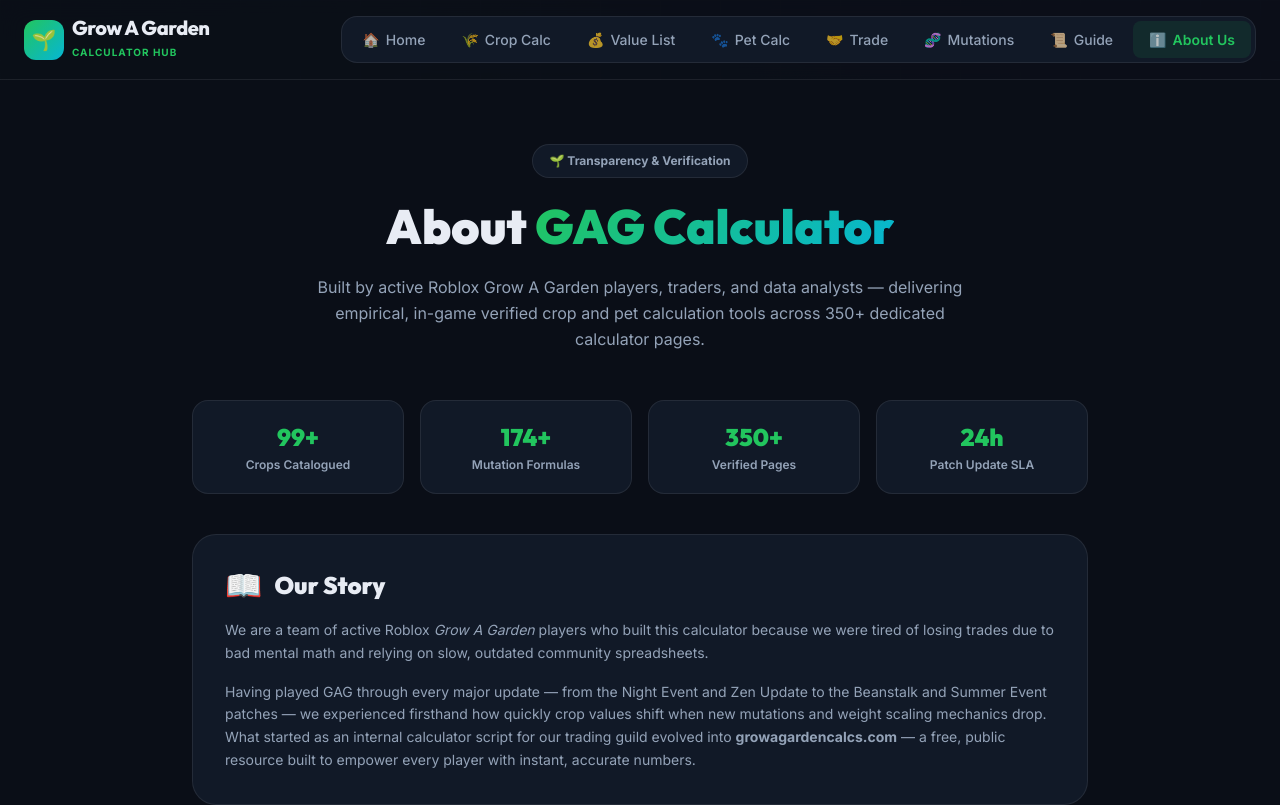
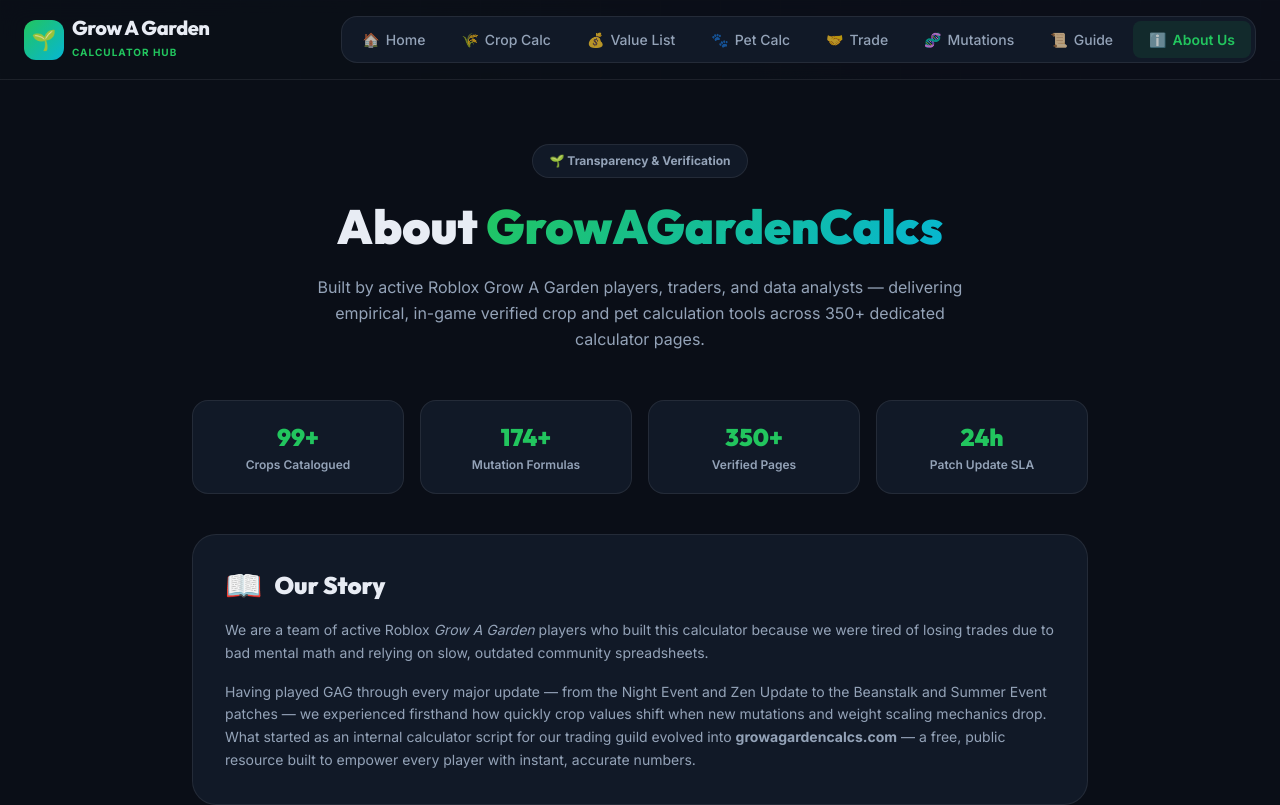
Before and after one commit to liveetcstream-beep/grow-a-garden-calculator, a Next.js app: page /about in a window 1280 px wide. Shown: the top 805 px of the page. Built offline with nearby package versions, Linux system fonts and the light colour scheme.

Commit message:
SEO: fix gag-calculator cannibalization — de-optimize about H1, anchor CTA to homepage

```diff
--- a/src/app/about/page.tsx
+++ b/src/app/about/page.tsx
@@ -137,7 +137,7 @@ export default function AboutPage() {
           <h1 className="text-4xl sm:text-5xl font-black mb-6" style={{ fontFamily: "var(--font-display)", color: "var(--foreground)" }}>
             About{" "}
             <span style={{ background: "var(--gradient-1)", WebkitBackgroundClip: "text", WebkitTextFillColor: "transparent" }}>
-              GAG Calculator
+              GrowAGardenCalcs
             </span>
           </h1>
           <p className="text-base max-w-2xl mx-auto leading-relaxed" style={{ color: "var(--muted)" }}>
@@ -289,7 +289,7 @@ export default function AboutPage() {
         <div className="text-center">
           <Link href="/" className="inline-flex items-center gap-2 px-8 py-4 rounded-2xl font-bold text-white transition-all hover:scale-105 hover:shadow-xl"
             style={{ background: "var(--gradient-1)" }}>
-            🌱 Start Calculating Now
+            🌱 Try The GAG Calculator
           </Link>
         </div>
 
```
